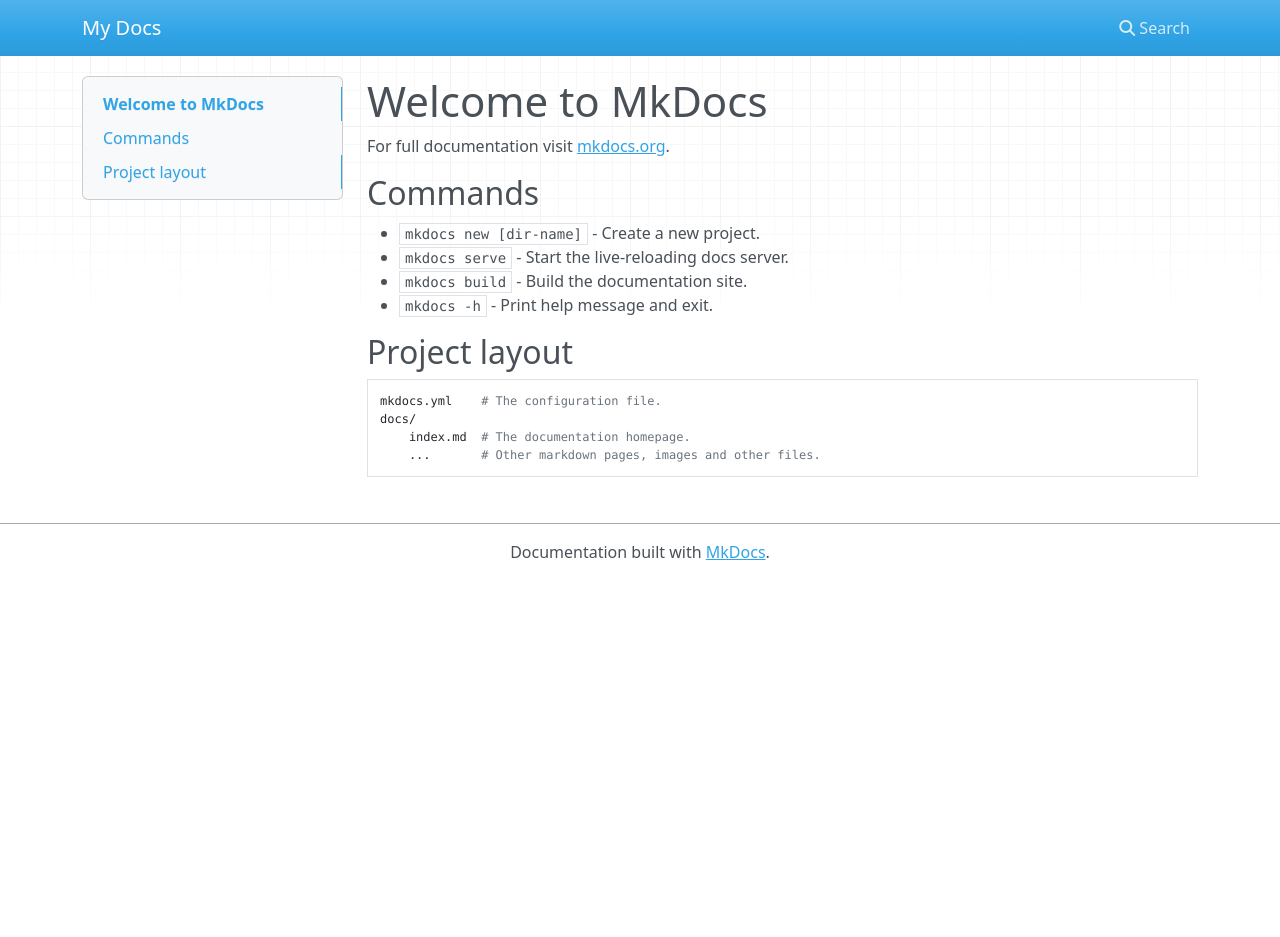
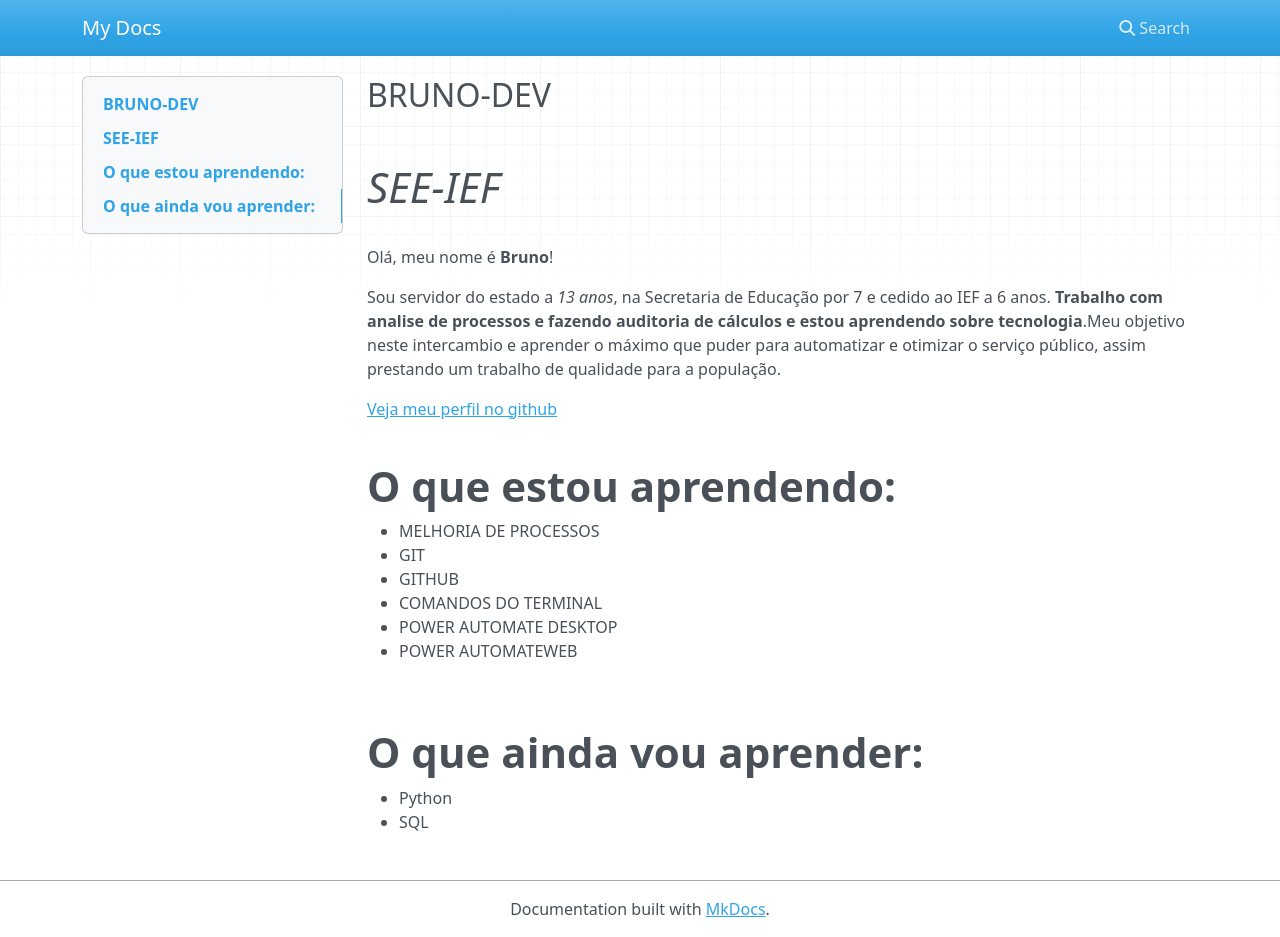
Before and after one commit to Brunobrandaogeraf/TESTETESTTEST, an MkDocs documentation site: the page built from docs/index.md, in a window 1280 px wide and 937 px high. Built offline with MkDocs 1.6.1, drawn with Linux system fonts in a browser that asks for light colours; nearby versions of some CDN libraries.

Commit message:
Altera txto da paina inicial

```diff
--- a/docs/index.md
+++ b/docs/index.md
@@ -1,17 +1,24 @@
-# Welcome to MkDocs
+##BRUNO-DEV
+<br>
 
-For full documentation visit [mkdocs.org](https://www.mkdocs.org).
+# *SEE-IEF*
+<br>
+Olá, meu nome é **Bruno**!
 
-## Commands
+Sou servidor do estado a *13 anos*, na Secretaria de Educação por 7 e cedido ao IEF a 6 anos. **Trabalho com analise de processos e fazendo auditoria de cálculos e estou aprendendo sobre tecnologia**.Meu objetivo neste intercambio e aprender o máximo que puder para automatizar e otimizar o serviço público, assim prestando um trabalho de qualidade para a população.
 
-* `mkdocs new [dir-name]` - Create a new project.
-* `mkdocs serve` - Start the live-reloading docs server.
-* `mkdocs build` - Build the documentation site.
-* `mkdocs -h` - Print help message and exit.
+[Veja meu perfil no github](https://github.com/Brunobrandaogeraf)
+<br><br>
 
-## Project layout
+#**O que estou aprendendo:**
 
-    mkdocs.yml    # The configuration file.
-    docs/
-        index.md  # The documentation homepage.
-        ...       # Other markdown pages, images and other files.
+- MELHORIA DE PROCESSOS
+- GIT
+- GITHUB
+- COMANDOS DO TERMINAL
+- POWER AUTOMATE DESKTOP
+- POWER AUTOMATEWEB
+<br><br>
+#**O que ainda vou aprender:**
+- Python
+- SQL
```
